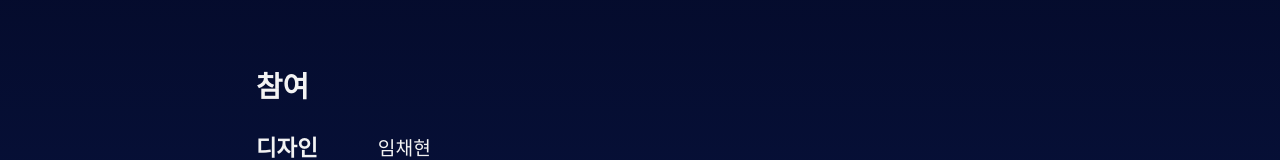
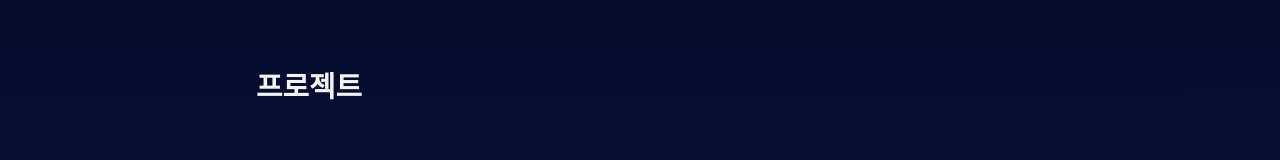
Before and after one commit to 7th-UMC/FE, a React (Vite) app: page /project/1 in a window 1280 px wide. Shown: the part 280-440 px from the top of the page. Built offline with nearby package versions, Linux system fonts and the light colour scheme; a web font is replaced by a local one.

Commit message:
✨ 프로젝트 컴포넌트 추가
프로젝트 컴포넌트 추가

```diff
--- /dev/null
+++ b/src/components/Project/ProjectDetail/Project/Project.jsx
@@ -0,0 +1,56 @@
+import styled from "styled-components";
+import colors from "../../../../styles/colors";
+
+const ProjectContainer = styled.div`
+    width: 100%;
+    margin-top: 12rem;
+
+    @media screen and (max-width: 430px) {
+        margin-top: 5rem;
+    }
+`
+
+const ProjectP = styled.p`
+    font-size: 3.6rem;
+    font-weight: 700;
+    line-height: 4.296rem;
+    color: ${colors.introColor};
+
+    @media screen and (max-width: 430px) {
+        font-size: 2rem;
+        line-height: 2.387rem;
+    }
+`
+
+const ProjectP2 = styled.a`
+    display: block;
+    font-weight: 400;
+    font-size: 2.8rem;
+    line-height: 4.6rem;
+    color: ${colors.introColor};
+    margin-top: 1.6rem;
+    text-decoration: none;
+
+    &:hover {
+        text-decoration: underline;
+    }
+
+    @media screen and (max-width: 430px) {
+        font-size: 1.4rem;
+        line-height: 2rem;
+        margin-top: 1.2rem;
+    }
+`
+
+const Project = ({ data }) => {
+    return (
+        <ProjectContainer>
+            <ProjectP>프로젝트</ProjectP>
+            <ProjectP2 href={data.project} target="_blank" rel="noopener noreferrer">
+                {data.project}
+            </ProjectP2>
+        </ProjectContainer>
+    )
+}
+
+export default Project;
--- a/src/pages/Project/ProjectDetail.jsx
+++ b/src/pages/Project/ProjectDetail.jsx
@@ -5,6 +5,7 @@ import ProjectData from '../../utils/Project/projectData';
 import Intro from '../../components/Project/ProjectDetail/Intro/Intro';
 import People from '../../components/Project/ProjectDetail/People/People';
 import Feel from '../../components/Project/ProjectDetail/Feel/Feel';
+import Project from '../../components/Project/ProjectDetail/Project/Project';
 
 const DetailContainer = styled.div`
     width: 100%;
@@ -37,6 +38,7 @@ const ProjectDetail = () => {
                 <BackgroundImg src={window.innerWidth <= 430 ? project.projectDetailMobile : project.projectDetailWeb} alt="project" />
                 <DetailContainer2>
                     <Intro data={project} />
+                    <Project data={project} />
                     <People data={project} />
                     <Feel data={project} />
                 </DetailContainer2>
```
